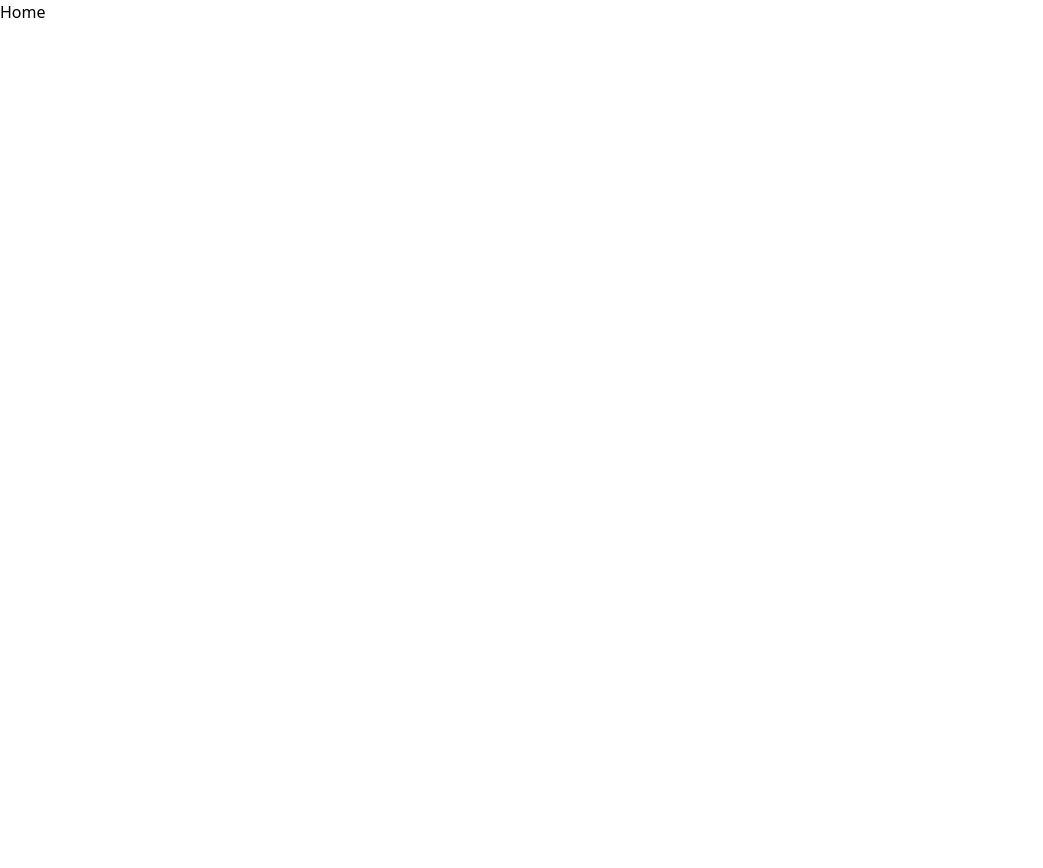
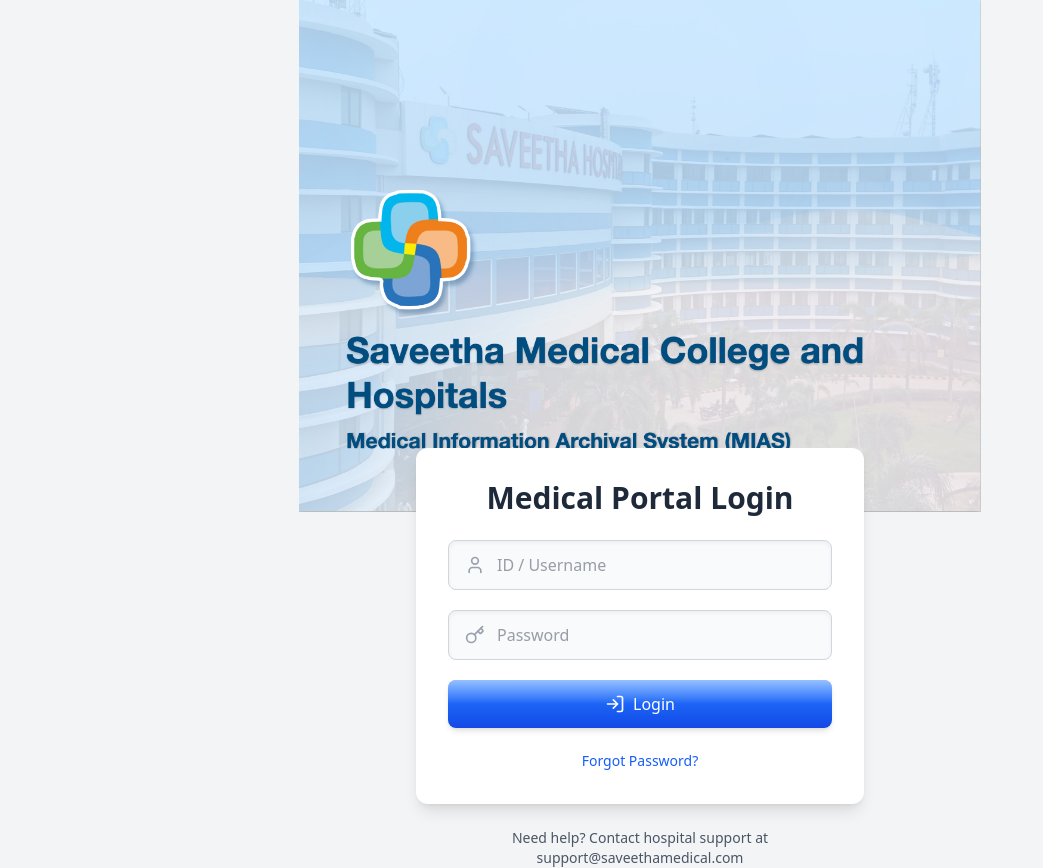
Before and after one commit to Mukunthan-A-R/simats-medical-client, a React (Vite) app: page / in a window 1280 px wide. Shown: the whole page, without its empty margins (0-1043 px from the left). Before the commit the page ends 800 px from the top, so only its background shows below. Built offline with nearby package versions, Linux system fonts and the light colour scheme.

Commit message:
chaning routes

```diff
--- a/src/App.jsx
+++ b/src/App.jsx
@@ -14,8 +14,8 @@ function App() {
     <>
       <BrowserRouter>
         <Routes>
-          <Route path="/" element={<Home />} />
-          <Route path="/login" element={<Login />} />
+          <Route path="/" element={<Login />} />
+          {/* <Route path="/login" element={<Login />} /> */}
           <Route path="/about" element={<About />} />
 
           {/* Student routes wrapped in layout */}
```
